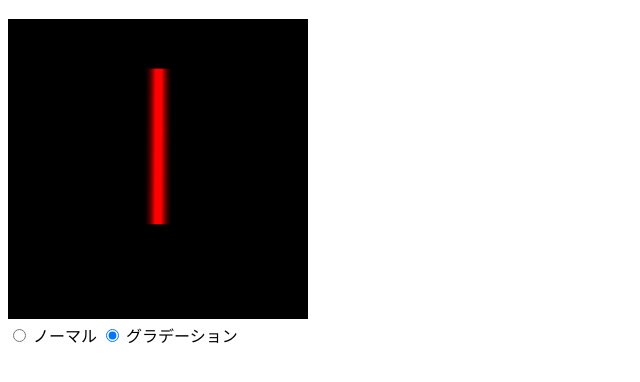
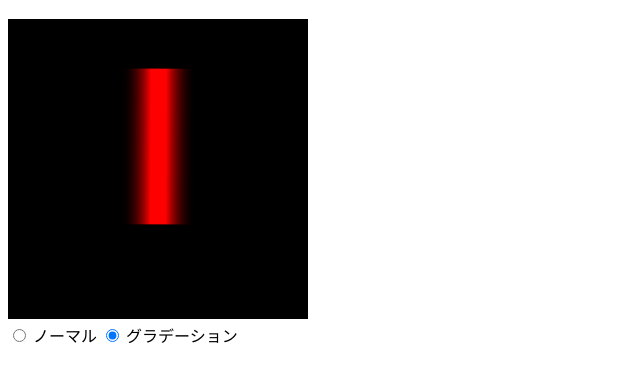
Before and after one commit to katahiromz/gradation_line, a plain HTML site: page index.html in a window 1280 px wide. Shown: the part 70-452 px from the top of the page, without its empty margins (0-640 px from the left). Drawn offline with Linux system fonts and the light colour scheme.

Commit message:
improve 2

```diff
--- a/index.html
+++ b/index.html
@@ -39,7 +39,7 @@
         // ポリゴンで線を描く関数(グラデーション付き)
         const drawLineWithGradation = (ctx, x0, y0, x1, y1, centerColor = null, edgeColor = 'rgba(0, 0, 0, 0%)') => {
             if (!centerColor) centerColor = ctx.strokeStyle;
-            const lineWidth = ctx.lineWidth;
+            const lineWidth = ctx.lineWidth * 2.5; // グラデーションを付けると細く見えるので補正する
             const halfWidth = lineWidth / 2;
             // 1. 方向ベクトルの計算
             const dx = x1 - x0, dy = y1 - y0;
```
Also changed, not shown: img/screenshot.png.
